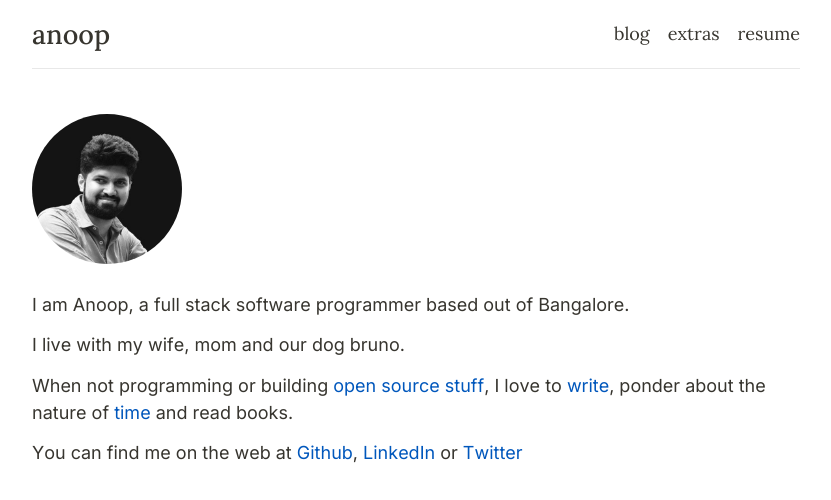
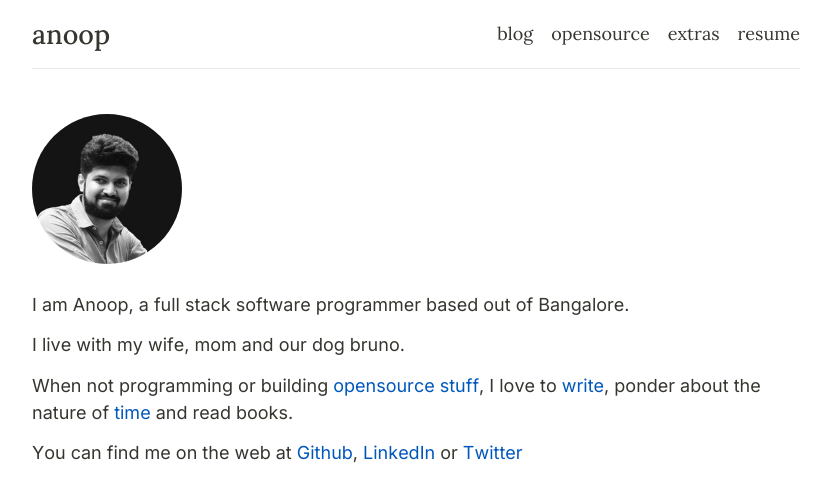
Before and after one commit to helloanoop/helloanoop.com, a Next.js app: page / in a window 1280 px wide. Shown: the top 500 px of the page, without its empty margins (224-1055 px from the left). Built offline with nearby package versions, Linux system fonts and the light colour scheme.

Commit message:
feat: added opensource page

```diff
--- a/src/components/Header/index.js
+++ b/src/components/Header/index.js
@@ -28,9 +28,9 @@ const Header = () => {
             <Link href="/blog">
               <a className={getClassName('blog')}>blog</a>
             </Link>
-            {/* <Link href="/projects">
-              <a className={getClassName('projects')}>projects</a>
-            </Link> */}
+            <Link href="/opensource">
+              <a className={getClassName('opensource')}>opensource</a>
+            </Link>
             <Link href="/extras">
               <a className={getClassName('extras')}>extras</a>
             </Link>
--- a/src/pages/index.js
+++ b/src/pages/index.js
@@ -23,7 +23,7 @@ export default function Index() {
 
           <p>I live with my wife, mom and our dog bruno.</p>
 
-          <p>When not programming or building <a target="_blank" rel="noreferrer" href="https://byte42.net">open source stuff</a>, I love to <Link href="/">write</Link>, ponder about the nature of <Link href="/time">time</Link> and read books.</p>
+          <p>When not programming or building <Link href="/opensource">opensource stuff</Link>, I love to <Link href="/blog">write</Link>, ponder about the nature of <Link href="/time">time</Link> and read books.</p>
           <p>You can find me on the web at <a target="_blank" rel="noreferrer" href="https://github.com/anoopmd">Github</a>, <a target="_blank" rel="noreferrer" href="https://www.linkedin.com/in/anoop-m-d-868099100">LinkedIn</a> or <a target="_blank" rel="noreferrer" href="https://twitter.com/anoopcodes">Twitter</a></p>
         </div>
       </main>
```
